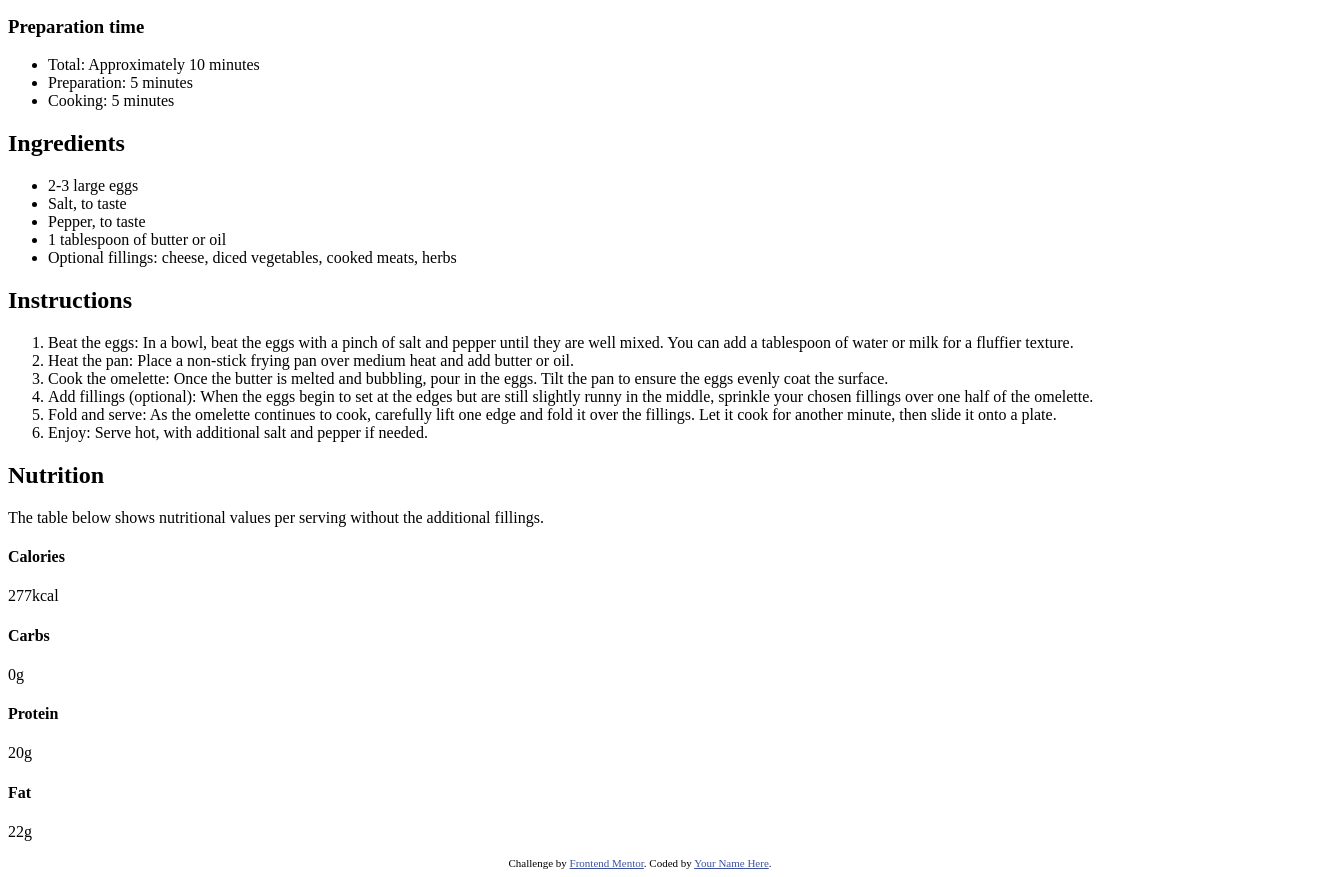
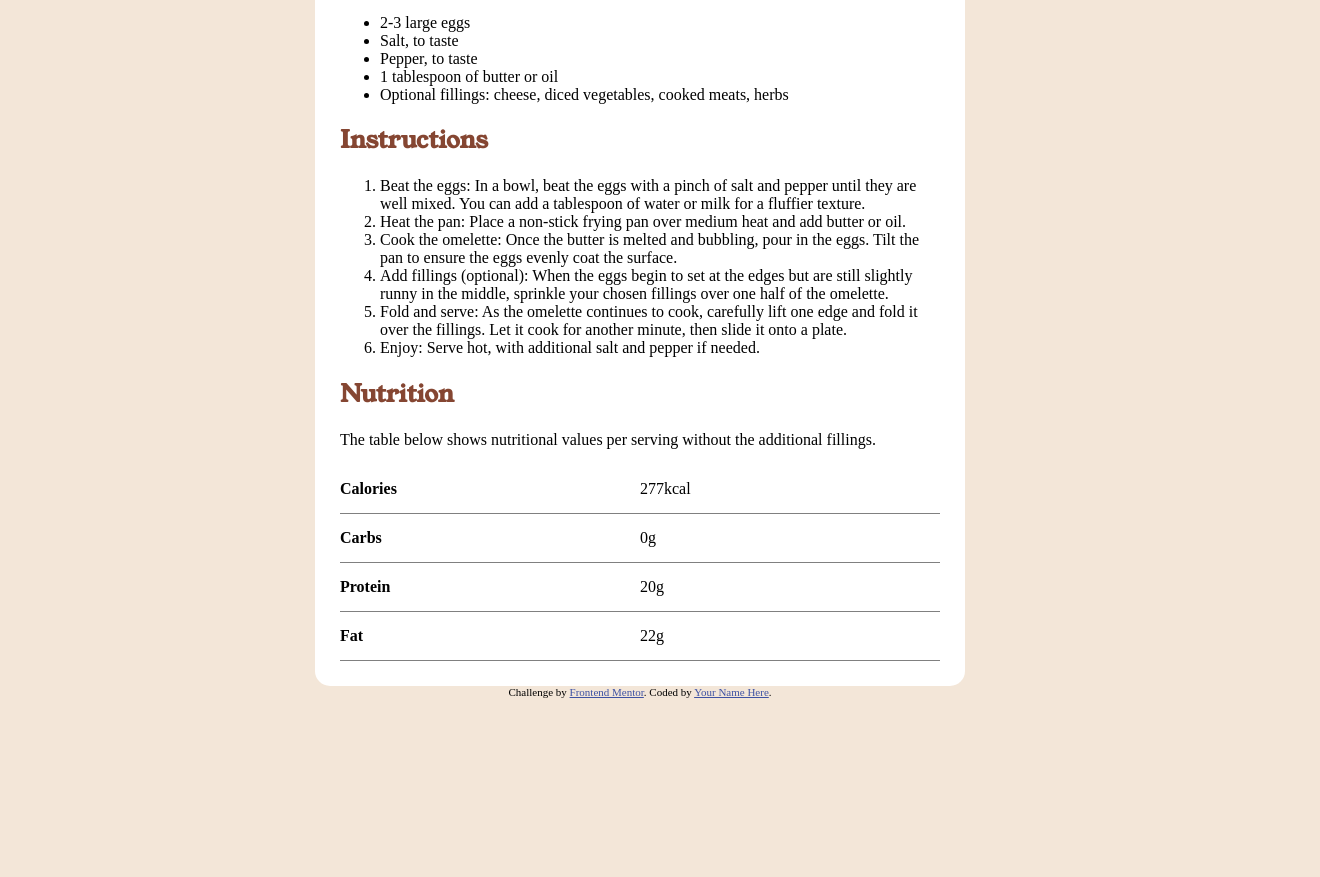
Before and after one commit to Dr-Salah/recipe-page-main, a plain HTML site: page index.html in a window 1280 px wide. Shown: the part 713-1590 px from the top of the page, 1320 px wide, since content can reach past the window. After the commit the page ends 1419 px from the top, so only its background shows below. Drawn offline with Linux system fonts and the light colour scheme.

Commit message:
second css submit

```diff
--- a/index.css
+++ b/index.css
@@ -0,0 +1,60 @@
+@font-face {
+    font-family: "young-serif";
+    src: url(./assets/fonts/young-serif/YoungSerif-Regular.ttf);
+}
+/*
+* {
+    border: 1px blue solid;
+} */
+
+main {
+    width: 600px;
+    background-color: white;
+    border-radius: 15px;
+    padding: 25px;
+}
+
+img {
+    width: 600px;
+    border-radius: 15px;
+}
+
+body {
+    background-color: hsl(30, 54%, 90%);
+    display: flex;
+    justify-content: center;
+    align-items: center;
+    flex-direction: column;
+}
+
+.prep-time {
+    background-color: hsl(330, 100%, 98%);
+    padding: 15px;
+    border-radius: 15px;
+}
+
+.prep-time ul {
+    padding-left: 10px 20px;
+    line-height: 2rem;
+}
+
+.nutrition-item {
+    display: flex;
+    flex-direction: row;
+    align-items: center;
+    border-bottom: 1px solid grey;
+}
+
+.nutrition-item h4 {
+    width: 50%;
+    margin: 15px 0px;
+}
+
+.nutrition-item p {
+    margin: 15px 0px;
+}
+
+h1, h2 {
+    font-family: "young-serif";
+    color: hsl(14, 45%, 36%);
+}
--- a/index.html
+++ b/index.html
@@ -22,14 +22,16 @@
     <h1>Simple Omelette Recipe</h1>
 
     <p>An easy and quick dish, perfect for any meal. This classic omelette combines beaten eggs cooked to perfection, optionally filled with your choice of cheese, vegetables, or meats.</p>
-
-    <h3>Preparation time</h3>
+    <div class="prep-time">
+      <h3>Preparation time</h3>
 
     <ul>
       <li><span>Total: </span>Approximately 10 minutes</li>
       <li><span>Preparation: </span>5 minutes</li>
       <li><span>Cooking: </span>5 minutes</li>
     </ul>
+    </div>
+
 
     <h2>Ingredients</h2>
 
@@ -56,24 +58,24 @@
 
     <p>The table below shows nutritional values per serving without the additional fillings.</p>
 
-    <div>
+    <div class="nutrition-facts">
 
-      <div>
+      <div class="nutrition-item">
         <h4>Calories</h4>
         <p>277kcal</p>
       </div>
 
-      <div>
+      <div class="nutrition-item">
         <h4>Carbs</h4>
         <p>0g</p>
       </div>
 
-      <div>
+      <div class="nutrition-item">
         <h4>Protein</h4>
         <p>20g</p>
       </div>
 
-      <div>
+      <div class="nutrition-item">
         <h4>Fat</h4>
         <p>22g</p>
       </div>
```
